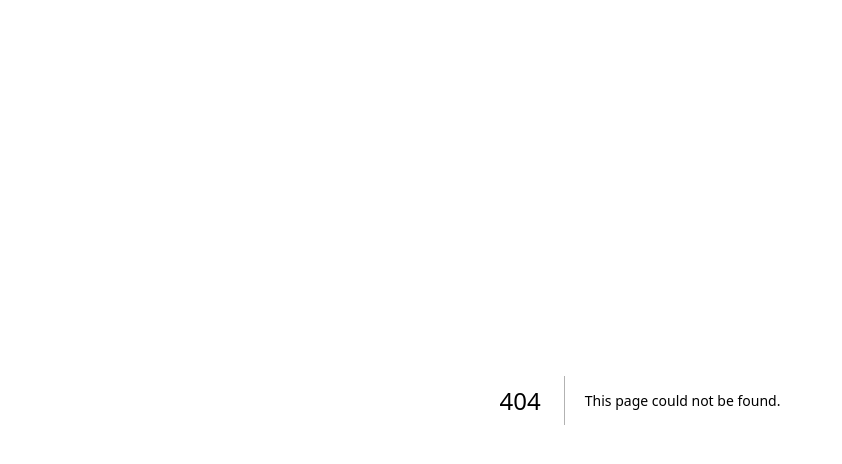
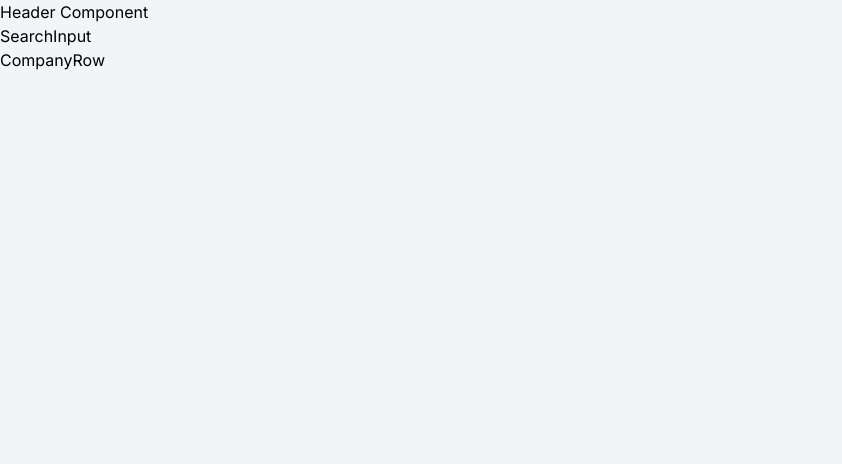
Before and after one commit to VirLg/next-js-crm-app, a Next.js app: page /companies in a window 1280 px wide. Before the commit this address had no page. Shown: the top 464 px of the page, without its empty margins (0-842 px from the left). Built offline with nearby package versions, Linux system fonts and the light colour scheme.

Commit message:
add routes page

```diff
--- /dev/null
+++ b/src/app/companies/[id]/page.tsx
@@ -0,0 +1,16 @@
+import Header from '@/app/components/header/Header';
+import React from 'react';
+
+export interface PageProps {
+  params: { id: string };
+}
+
+const page = ({ params }: PageProps) => {
+  return (
+    <div>
+      <Header />
+    </div>
+  );
+};
+
+export default page;
--- /dev/null
+++ b/src/app/companies/page.tsx
@@ -0,0 +1,25 @@
+import React from 'react';
+import Header from '../components/header/Header';
+import ToolBar from '../components/toolBar/ToolBar';
+import SearchInput from '../components/searchInput/SearchInput';
+import CompanyTable from '../components/company/companyTable/CompanyTable';
+import CompanyRow from '../components/company/companyRow/CompanyRow';
+import Button from '../components/button/Button';
+
+type Props = {};
+
+const Companies = (props: Props) => {
+  return (
+    <div>
+      <Header />
+      <ToolBar action={<Button />}>
+        <SearchInput />
+      </ToolBar>
+      <CompanyTable>
+        <CompanyRow />
+      </CompanyTable>
+    </div>
+  );
+};
+
+export default Companies;
--- a/src/app/components/addCompanyComponent/AddCompanyComponent.tsx
+++ b/src/app/components/addCompanyComponent/AddCompanyComponent.tsx
@@ -1,29 +1,19 @@
 'use client';
 import React, { useState } from 'react';
-import Button from '../button/Button';
-import ModalWindow from '../modalWindow/ModalWindow';
+
+// import ModalWindow from '../modalWindow/ModalWindow';
 import FormAddCompany from '../forms/formAddCompany/FormAddCompany';
 import { useSearchParams } from 'next/navigation';
+import dynamic from 'next/dynamic';
+const ModalWindow = dynamic(() => import('../modalWindow/ModalWindow'), {
+  ssr: false,
+});
+export interface AddCompanyComponentProps {}
 
-export interface AddCompanyComponentProps {
-  show: boolean;
-  children: React.ReactNode;
-  data: () => void;
-  onClose: () => void;
-  prop: boolean;
-}
-
-const AddCompanyComponent = ({
-  children,
-  data,
-  onClose,
-  prop,
-}: AddCompanyComponentProps) => {
+const AddCompanyComponent = ({}: AddCompanyComponentProps) => {
   const [showModal, setShow] = useState(false);
   useSearchParams();
-  const closeModal = () => {
-    setShow(true);
-  };
+
   return (
     <div>
       <button onClick={() => setShow(true)}>Add Company</button>
--- /dev/null
+++ b/src/app/components/company/companyRow/CompanyRow.tsx
@@ -0,0 +1,9 @@
+import React from 'react';
+
+type Props = {};
+
+const CompanyRow = (props: Props) => {
+  return <div>CompanyRow</div>;
+};
+
+export default CompanyRow;
--- /dev/null
+++ b/src/app/components/company/companyTable/CompanyTable.tsx
@@ -0,0 +1,11 @@
+import React from 'react';
+
+export interface CompaanyTableProps {
+  children: React.ReactNode;
+}
+
+const CompanyTable = ({ children }: CompaanyTableProps) => {
+  return <div>{children}</div>;
+};
+
+export default CompanyTable;
--- a/src/app/components/forms/formAddCompany/FormAddCompany.tsx
+++ b/src/app/components/forms/formAddCompany/FormAddCompany.tsx
@@ -95,7 +95,7 @@ const FormAddCompany: React.FC<{}> = () => {
             placeholder="description"
             className="p-3 h-11 text-sm rounded border border-gray-300 shadow"
           />
-          {/* <button type="submit">Submit</button> */}
+          <Button />
         </Form>
       </Formik>
     </div>
--- /dev/null
+++ b/src/app/components/header/Header.tsx
@@ -0,0 +1,9 @@
+import React from 'react';
+
+type Props = {};
+
+const Header = (props: Props) => {
+  return <header>Header Component</header>;
+};
+
+export default Header;
--- a/src/app/components/modalWindow/ModalWindow.tsx
+++ b/src/app/components/modalWindow/ModalWindow.tsx
@@ -11,8 +11,7 @@ const ModalWindow = ({ children, onClose }: ModalWindowProps) => {
     <div className="block fixed top-0 left-0 bg-gray-400 h-full w-full">
       <div
         className="bg-green-100
-         absolute top-1/3 left-1/3 h-1/3 w-1/3
-      "
+         absolute top-1/3 left-1/3 h-1/3 w-1/3 "
       >
         {children}
         <button onClick={() => onClose()}>del Company</button>
--- /dev/null
+++ b/src/app/components/searchInput/SearchInput.tsx
@@ -0,0 +1,9 @@
+import React from 'react';
+
+type Props = {};
+
+const SearchInput = (props: Props) => {
+  return <div>SearchInput</div>;
+};
+
+export default SearchInput;
--- /dev/null
+++ b/src/app/components/toolBar/ToolBar.tsx
@@ -0,0 +1,11 @@
+import React from 'react';
+
+export interface ToolBarProps {
+  children: React.ReactNode;
+}
+
+const ToolBar = ({ children }: ToolBarProps) => {
+  return <div>{children}</div>;
+};
+
+export default ToolBar;
--- /dev/null
+++ b/src/app/dashboard/page.tsx
@@ -0,0 +1,18 @@
+import React from 'react';
+
+type Props = {};
+
+const Page = (props: Props) => {
+  return (
+    <main>
+      <h1 className="text-xl">Dashboard Page</h1>
+    </main>
+  );
+};
+
+export default Page;
+
+// const About = () => {
+//   return <div>About</div>;
+// };
+// export default About;
--- a/src/app/pages/dashboard/page.tsx
+++ /dev/null
@@ -1,4 +0,0 @@
-const About = () => {
-  return <div>About</div>;
-};
-export default About;
```
